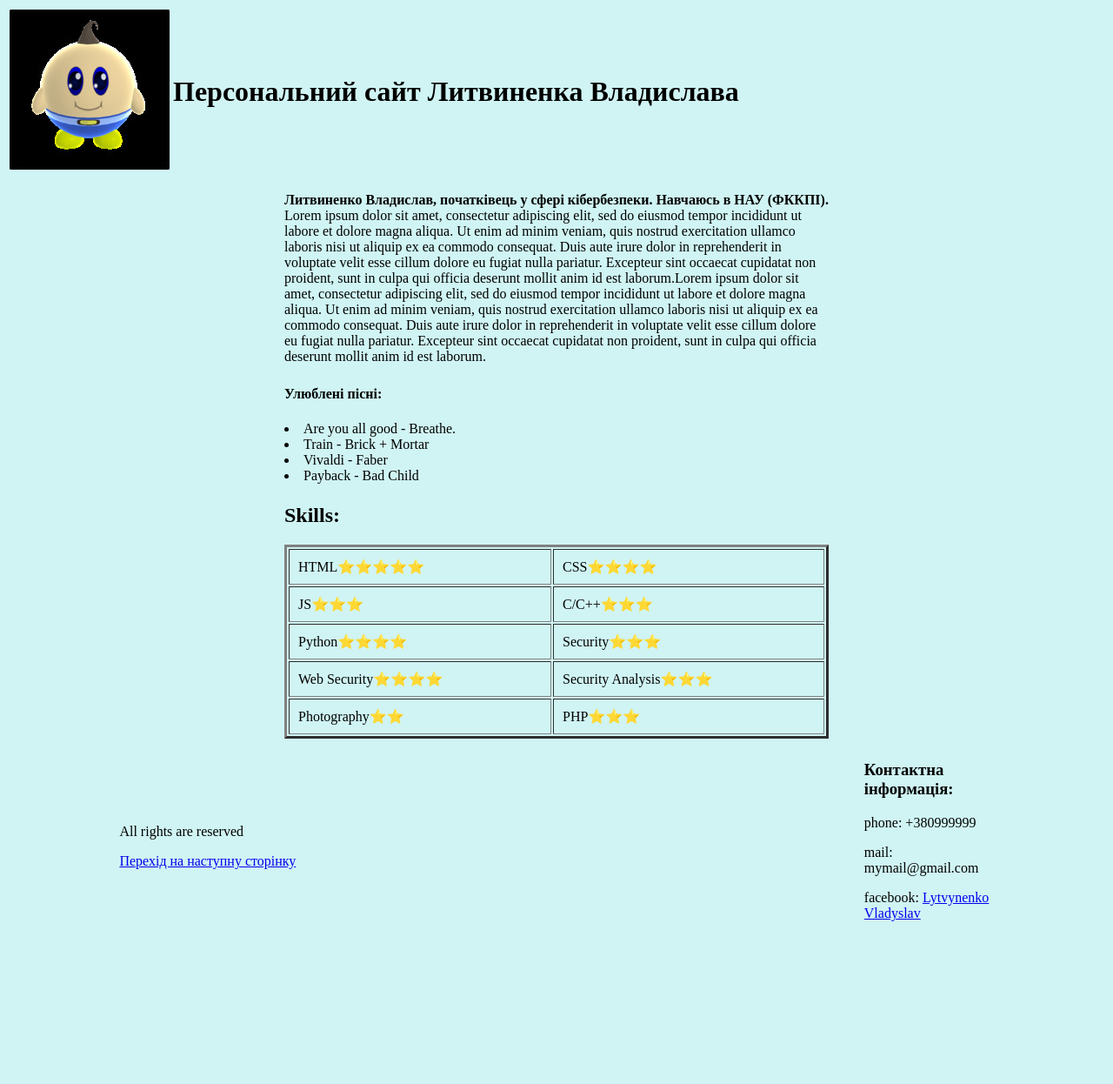
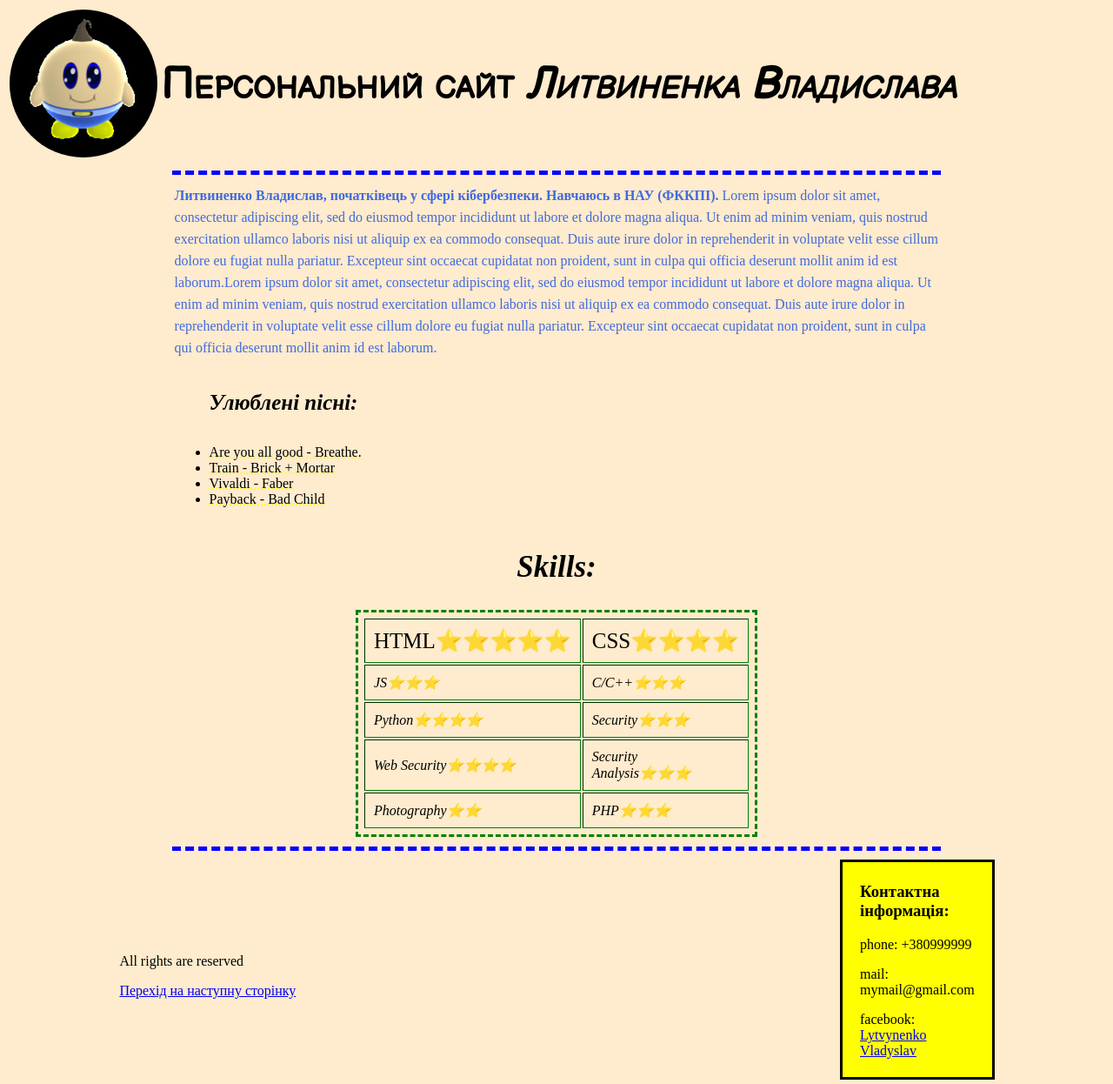
Before and after one commit to lytvynenkoStudent/Lytvynenko_PersonalSite, a plain HTML site: page index.html in a window 1280 px wide. Shown: the whole page at 87% size. Before the commit the page ends 1086 px from the top, so only its background shows below. Drawn offline with Linux system fonts and the light colour scheme.

Commit message:
Перше оновлення особистого сайту на GitHub

```diff
--- /dev/null
+++ b/css/main.css
@@ -0,0 +1,67 @@
+.skills{
+	font-style: italic; /* Задам курсивний стиль шрифту */
+	border-style: dashed; /* Задам стиль границі */
+	border-color: green;  /* Задам колір границі */
+	padding: 5px; /* Задам внутрішній відступ елементу*/
+	width: 50%; /* Задам ширину елементу */
+	margin: auto; /* Задам автоматичні зовнішні відступи */
+}
+
+body {
+	background-color: #FFEBCD; /* Задам фон сторінки */
+}
+
+#photo{
+	border-radius: 100%; /* Задам радіус елементу з фото*/
+	width: 170px; /* Задам ширину*/
+	height: 170px; /* Задам висоту*/
+}
+
+h1{
+	font-family: 'Balsamiq Sans', cursive; /* Задам шрифт для заголовку*/
+	font-size: 50px; /* Розмір заголовку */
+	font-variant: small-caps; /* Задам відображення тексту*/
+}
+
+.info{
+	color: RoyalBlue; /* Задам колір шрифту */
+	line-height: 25px; /* Задам міжстроковий інтервал*/
+}
+
+#skills-header{
+	text-align: center; /* Задам позиціювання тексту посередині*/
+	font-size: 35px; /* Задам розмір шрифту*/
+	font-style: italic; /* Задам курсив шрифту */
+}
+
+
+.songs h4{
+	font-size: 25px; /* Задам розмір шрифту*/
+	font-style: italic; /* Задам курсив шрифту*/
+}
+
+.songs li{
+	text-decoration: underline dotted yellow; /* Задам жовте точкове підкреслення для тексту*/
+}
+
+.page-back{
+	background-image: url(../img/background.jpg); /* Задам задній фон елементу*/
+	background-repeat: repeat; /* Задам повторення заднього фону*/
+}
+
+
+.p-settings{
+	font-size: 20px; /* Задам розмір шрифту */
+	width: 80%; /* Задам ширину елементу*/
+}
+
+.next-page:hover{
+	font-size: 20px; /* Задам розмір шрифту при наведенні*/
+	color: red; /* Задам колір шрифту при наведенні*/
+}
+
+
+#HTML, #CSS {
+	font-style: normal;
+	font-size: 25px;
+}
--- a/index.html
+++ b/index.html
@@ -3,21 +3,44 @@
     <head>
         <meta charset="utf-8" />
         <title>Vladyslav Lytvynenko | Personal Site</title>
+        <link href="https://fonts.googleapis.com/css2?family=Balsamiq+Sans&display=swap" rel="stylesheet">
+        <style>
+        hr{
+            margin-left: auto; /* Задання автоматичного відступу ліворуч */
+            margin-right: auto; /* Задання автоматичного відступу праворуч */
+            padding: 0; /* Задання внутрішнього відступу */
+            height: 0; /* Задання висоти */
+            border: none; /* Видалення стилю границ і*/
+            border-top: 5px dashed blue; /* Задання верхнього пунктирного відступу з синім кольором */
+            width: 70%; /* Задання ширини блоку */
+        }
+
+        .link-section{
+            background: yellow; /* Задання жовтого заднього фонк */
+            border-style: solid; /* Задання суцільної рамки */
+            padding: 5px 20px; /* Задання верхнього/нижнього та лівого/правого відступів */
+
+        }
+
+        </style>
+        <link href="css/main.css" rel="stylesheet" type="text/css">
     </head>
-    <body bgcolor="#D0F4F4">
-        <table>
+    <body>
+        <table style="padding-right: 40px;">
             <tr>
-                <td><img src="img1.jpg" alt="It's me"></td>
-                <td><h1>Персональний сайт Литвиненка Владислава</h1></td>
+                <td><img src="img/img1.jpg" alt="It's me" id="photo"></td>
+                <td><h1>Персональний сайт <i>Литвиненка Владислава</i></h1></td>
             </tr>
         </table>
-        <table width="50%" align="center">
+        <table style="width:70%; margin-left: auto; margin-right: auto;" >
+            <hr>
             <tr>
-                <td><strong>Литвиненко Владислав, початківець у сфері кібербезпеки. Навчаюсь в НАУ (ФККПІ).</strong> Lorem ipsum dolor sit amet, consectetur adipiscing elit, sed do eiusmod tempor incididunt ut labore et dolore magna aliqua. Ut enim ad minim veniam, quis nostrud exercitation ullamco laboris nisi ut aliquip ex ea commodo consequat. Duis aute irure dolor in reprehenderit in voluptate velit esse cillum dolore eu fugiat nulla pariatur. Excepteur sint occaecat cupidatat non proident, sunt in culpa qui officia deserunt mollit anim id est laborum.Lorem ipsum dolor sit amet, consectetur adipiscing elit, sed do eiusmod tempor incididunt ut labore et dolore magna aliqua. Ut enim ad minim veniam, quis nostrud exercitation ullamco laboris nisi ut aliquip ex ea commodo consequat. Duis aute irure dolor in reprehenderit in voluptate velit esse cillum dolore eu fugiat nulla pariatur. Excepteur sint occaecat cupidatat non proident, sunt in culpa qui officia deserunt mollit anim id est laborum.</td>
+                <td class="info"><strong>Литвиненко Владислав, початківець у сфері кібербезпеки. Навчаюсь в НАУ (ФККПІ).</strong> Lorem ipsum dolor sit amet, consectetur adipiscing elit, sed do eiusmod tempor incididunt ut labore et dolore magna aliqua. Ut enim ad minim veniam, quis nostrud exercitation ullamco laboris nisi ut aliquip ex ea commodo consequat. Duis aute irure dolor in reprehenderit in voluptate velit esse cillum dolore eu fugiat nulla pariatur. Excepteur sint occaecat cupidatat non proident, sunt in culpa qui officia deserunt mollit anim id est laborum.Lorem ipsum dolor sit amet, consectetur adipiscing elit, sed do eiusmod tempor incididunt ut labore et dolore magna aliqua. Ut enim ad minim veniam, quis nostrud exercitation ullamco laboris nisi ut aliquip ex ea commodo consequat. Duis aute irure dolor in reprehenderit in voluptate velit esse cillum dolore eu fugiat nulla pariatur. Excepteur sint occaecat cupidatat non proident, sunt in culpa qui officia deserunt mollit anim id est laborum.</td>
             </tr>
             <tr>
-                    <ul>
-                        <td><h4>Улюблені пісні:</h4>
+                <td>
+                    <ul class="songs">
+                        <h4>Улюблені пісні:</h4>
                         <li>Are you all good - Breathe.</li>
                         <li>Train - Brick + Mortar</li>
                         <li>Vivaldi - Faber </li>
@@ -27,11 +50,11 @@
             </tr>
             <tr>
                 <td>
-                    <h2>Skills:</h2>
-                    <table border="3" width="100%" cellpadding="10">
+                    <h2 id="skills-header">Skills:</h2>
+                    <table border="3" cellpadding="10" class="skills">
                         <tr >
-                            <td>HTML&#11088;&#11088;&#11088;&#11088;&#11088;</td>
-                            <td>CSS&#11088;&#11088;&#11088;&#11088;</td>
+                            <td id="HTML">HTML&#11088;&#11088;&#11088;&#11088;&#11088;</td>
+                            <td id="CSS">CSS&#11088;&#11088;&#11088;&#11088;</td>
                         </tr>
                         <tr >
                             <td>JS&#11088;&#11088;&#11088;</td>
@@ -53,13 +76,14 @@
                 </td>
             </tr>
         </table>
+        <hr>
         <table width="80%" align="center">
             <tr>
                 <td width="85%">
                     <p>All rights are reserved</p>
-                    <a href="second_page.html">Перехід на наступну сторінку</a>
+                    <a href="second_page.html" class="next-page">Перехід на наступну сторінку</a>
                 </td>
-                <td width="15%">
+                <td class="link-section">
                     <h3>Контактна інформація:</h3>
                     <p>phone: +380999999</p>
                     <p>mail: mymail@gmail.com</p>
```
Also changed, not shown: second_page.html (+5 -3 lines), third_page.html (+5 -3 lines), img/background.jpg (added), img/img1.jpg (added).
